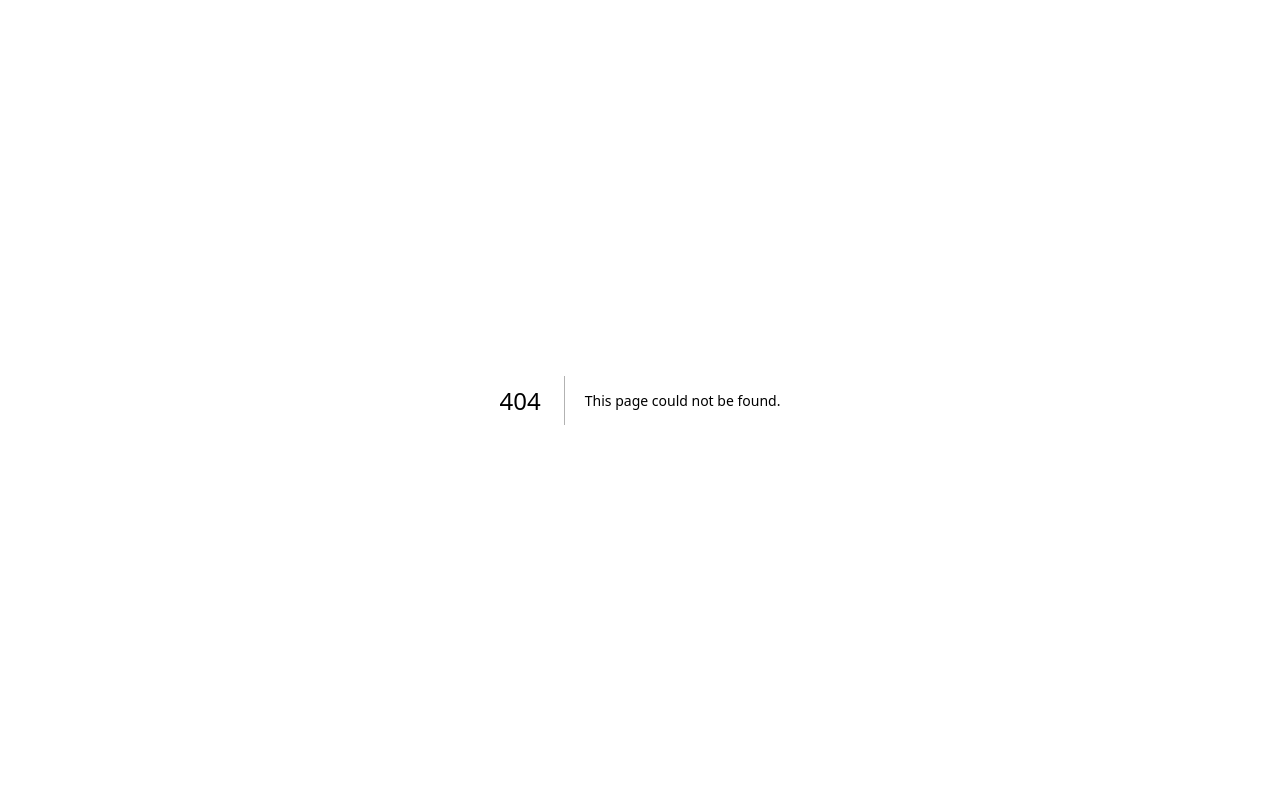
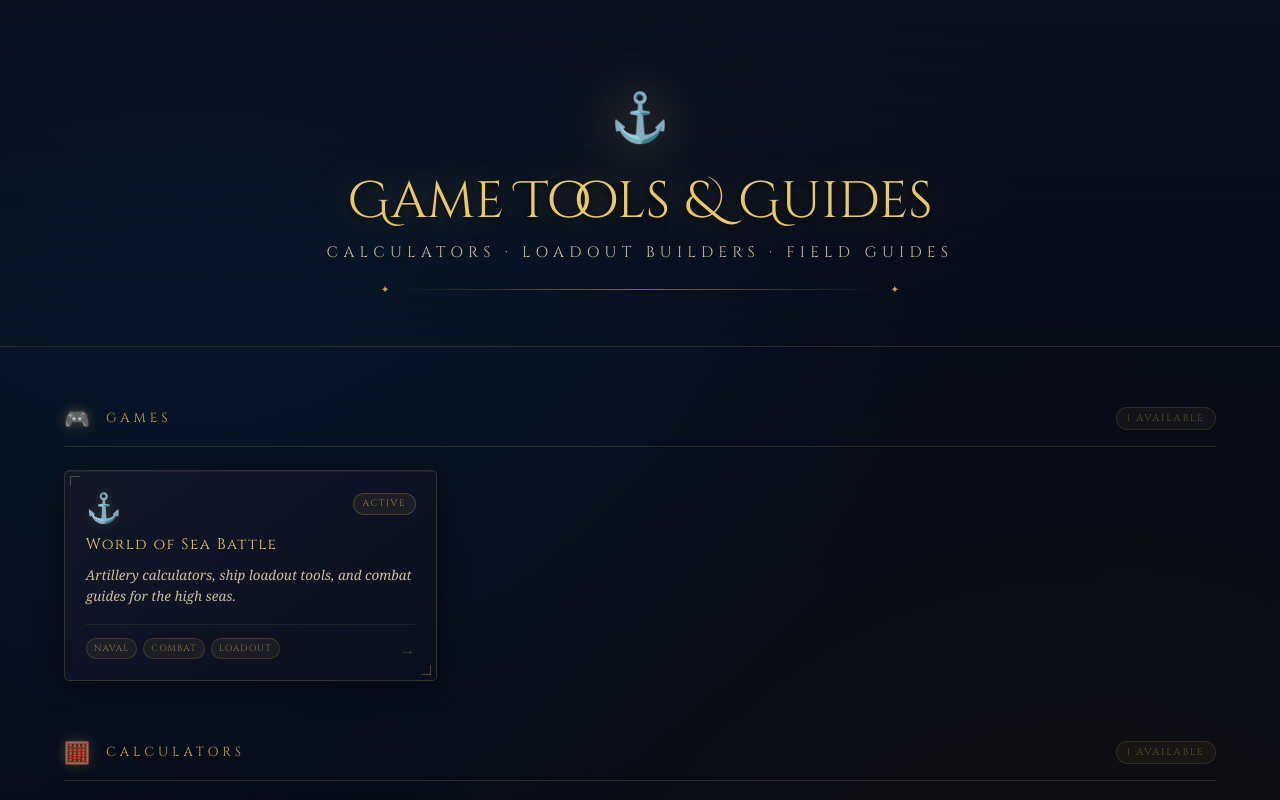
Before and after one commit to kernyx-io/kernyx, a Next.js app: page / in a window 1280 px wide. Before the commit this address had no page. Shown: the top 800 px of the page. Built offline with nearby package versions, Linux system fonts and the light colour scheme; a web font is replaced by a local one.

Commit message:
Add files via upload

```diff
--- /dev/null
+++ b/app/page.tsx
@@ -0,0 +1,173 @@
+import Link from 'next/link';
+import styles from './page.module.css';
+
+export const metadata = {
+  title: 'Game Tools & Guides',
+  description:
+    'Calculators, guides, and tools for your favourite games.',
+};
+
+// ─── Content registry ──────────────────────────────────────────────────────
+// Add new games / tools / guides here — the page renders them automatically.
+
+const games = [
+  {
+    href: '/games/world-of-sea-battle',
+    icon: '⚓',
+    title: 'World of Sea Battle',
+    desc: 'Artillery calculators, ship loadout tools, and combat guides for the high seas.',
+    tags: ['Naval', 'Combat', 'Loadout'],
+    badge: 'Active',
+    badgeVariant: '',
+  },
+  // Add more games here:
+  // {
+  //   href: '/games/example',
+  //   icon: '🎮',
+  //   title: 'Example Game',
+  //   desc: 'Description of tools available.',
+  //   tags: ['Tag1', 'Tag2'],
+  //   badge: 'Coming Soon',
+  //   badgeVariant: '',
+  //   comingSoon: true,
+  // },
+];
+
+const calculators = [
+  {
+    href: '/games/world-of-sea-battle/calculator',
+    icon: '💥',
+    title: 'Cannon DPS Calculator',
+    desc: 'Configure your broadside, pick ammo, crew, and attachments — get live damage output instantly.',
+    tags: ['WoSB', 'Artillery', 'DPS'],
+    badge: 'Live',
+    badgeVariant: 'new',
+  },
+  // Add more calculators here
+];
+
+const guides: CardItem[] = [
+  // Add guides here as you create them:
+  // {
+  //   href: '/guides/example',
+  //   icon: '📖',
+  //   title: 'Example Guide',
+  //   desc: 'Guide description.',
+  //   tags: ['WoSB'],
+  //   badge: 'Guide',
+  //   badgeVariant: '',
+  // },
+];
+
+// ─── Types ─────────────────────────────────────────────────────────────────
+
+type CardItem = {
+  href: string;
+  icon: string;
+  title: string;
+  desc: string;
+  tags: string[];
+  badge: string;
+  badgeVariant?: string;
+  comingSoon?: boolean;
+};
+
+// ─── Card component ────────────────────────────────────────────────────────
+
+function Card({ item }: { item: CardItem }) {
+  const cls = [styles.card, item.comingSoon ? styles.cardComingSoon : '']
+    .filter(Boolean)
+    .join(' ');
+
+  return (
+    <Link href={item.comingSoon ? '#' : item.href} className={cls}>
+      <div className={styles.cardTop}>
+        <span className={styles.cardIcon}>{item.icon}</span>
+        <span
+          className={[
+            styles.cardBadge,
+            item.badgeVariant === 'new' ? styles.new : '',
+          ]
+            .filter(Boolean)
+            .join(' ')}
+        >
+          {item.badge}
+        </span>
+      </div>
+
+      <div className={styles.cardTitle}>{item.title}</div>
+      <p className={styles.cardDesc}>{item.desc}</p>
+
+      <div className={styles.cardFooter}>
+        <div className={styles.cardTags}>
+          {item.tags.map((t) => (
+            <span key={t} className={styles.tag}>
+              {t}
+            </span>
+          ))}
+        </div>
+        {!item.comingSoon && <span className={styles.cardArrow}>→</span>}
+      </div>
+    </Link>
+  );
+}
+
+// ─── Section component ─────────────────────────────────────────────────────
+
+function Section({
+  icon,
+  title,
+  items,
+}: {
+  icon: string;
+  title: string;
+  items: CardItem[];
+}) {
+  if (items.length === 0) return null;
+
+  return (
+    <section className={styles.section}>
+      <div className={styles.sectionHeader}>
+        <span className={styles.sectionIcon}>{icon}</span>
+        <h2 className={styles.sectionTitle}>{title}</h2>
+        <span className={styles.sectionCount}>
+          {items.filter((i) => !i.comingSoon).length} available
+        </span>
+      </div>
+      <div className={styles.grid}>
+        {items.map((item) => (
+          <Card key={item.href} item={item} />
+        ))}
+      </div>
+    </section>
+  );
+}
+
+// ─── Page ──────────────────────────────────────────────────────────────────
+
+export default function HomePage() {
+  return (
+    <div className={styles.page}>
+      {/* Hero */}
+      <header className={styles.hero}>
+        <span className={styles.heroEmblem}>⚓</span>
+        <h1 className={styles.heroTitle}>Game Tools &amp; Guides</h1>
+        <p className={styles.heroSubtitle}>
+          Calculators · Loadout Builders · Field Guides
+        </p>
+        <div className={styles.heroDivider} />
+      </header>
+
+      {/* Sections */}
+      <main className={styles.content}>
+        <Section icon="🎮" title="Games" items={games} />
+        <Section icon="🧮" title="Calculators" items={calculators} />
+        <Section icon="📖" title="Guides" items={guides} />
+      </main>
+
+      <footer className={styles.footer}>
+        Unofficial fan tools · Not affiliated with any game developer
+      </footer>
+    </div>
+  );
+}
```
